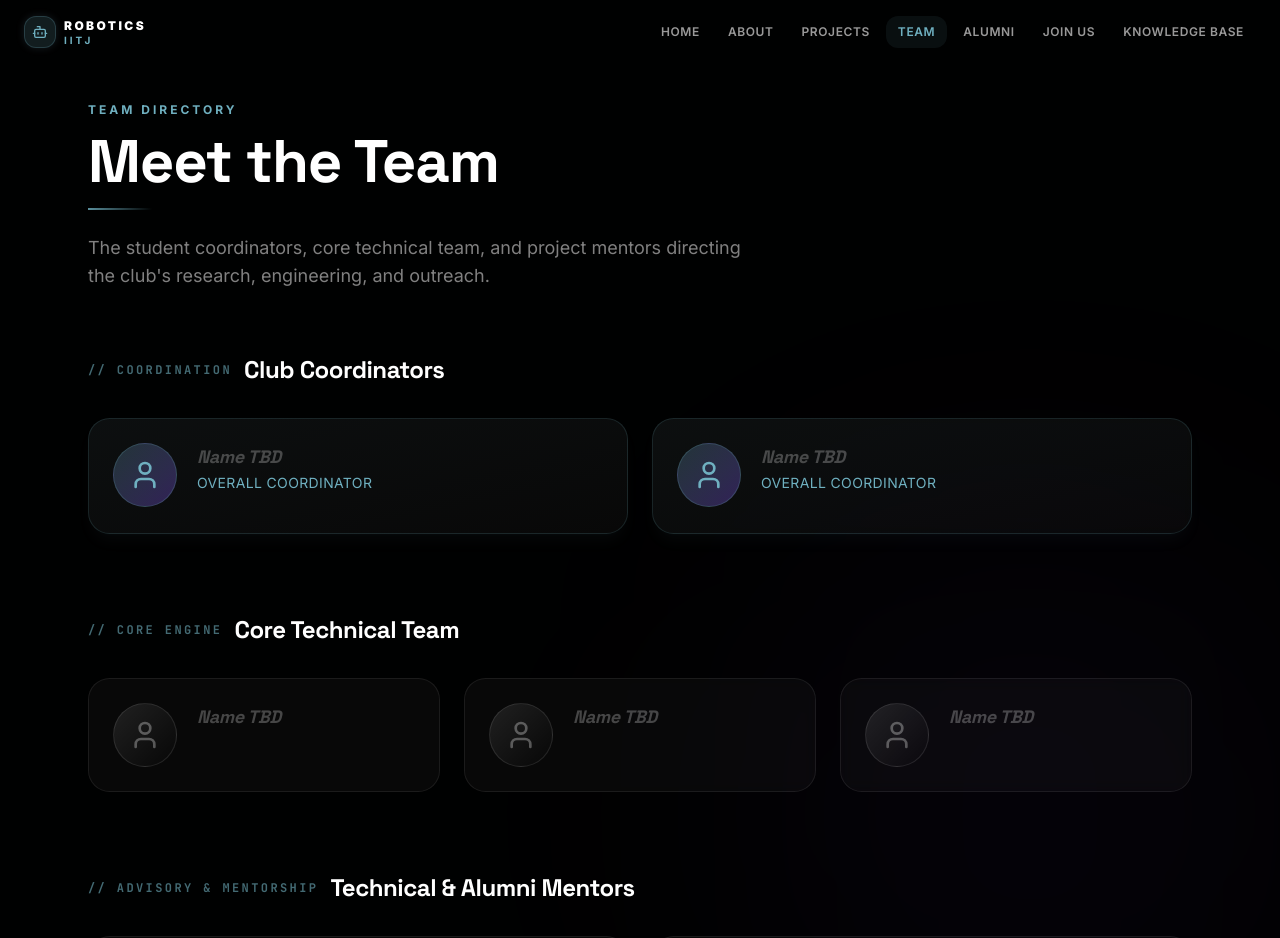
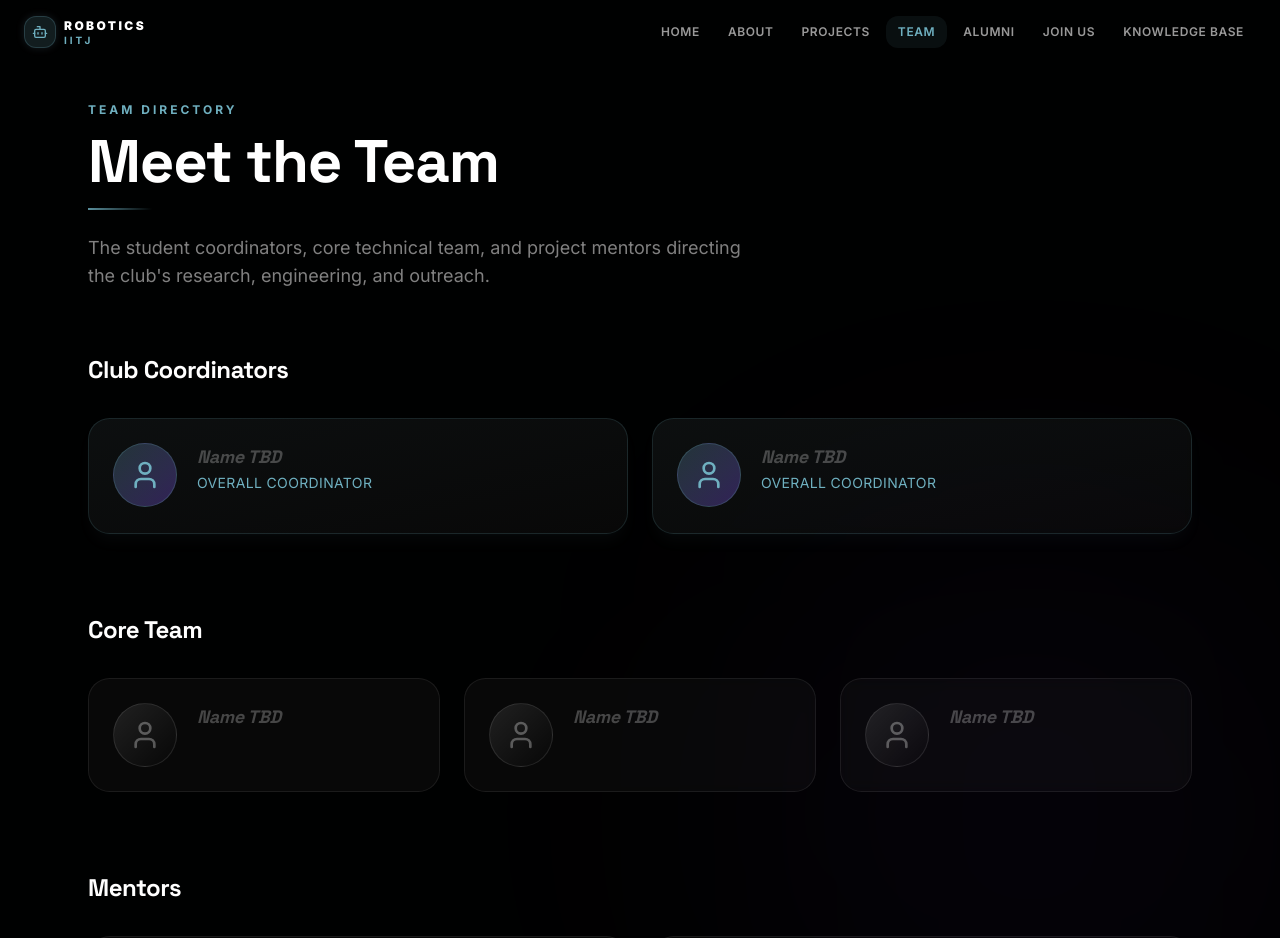
Before and after one commit to RoboticsClubIITJ/RoboticsClubIITJ.github.io, a Next.js app: page /team in a window 1280 px wide. Shown: the top 938 px of the page. Built offline with nearby package versions, Linux system fonts and the light colour scheme.

Commit message:
style: remove prefix labels from team section headers

```diff
--- a/src/app/team/page.tsx
+++ b/src/app/team/page.tsx
@@ -7,13 +7,13 @@ import Link from 'next/link';
 
 const GithubIcon = () => (
   <svg viewBox="0 0 24 24" fill="currentColor" className="w-3.5 h-3.5">
-    <path d="M12 0c-6.626 0-12 5.373-12 12 0 5.302 3.438 9.8 8.207 11.387.599.111.793-.261.793-.577v-2.234c-3.338.726-4.033-1.416-4.033-1.416-.546-1.387-1.333-1.756-1.333-1.756-1.089-.745.083-.729.083-.729 1.205.084 1.839 1.237 1.839 1.237 1.07 1.834 2.807 1.304 3.492.997.107-.775.418-1.305.762-1.604-2.665-.305-5.467-1.334-5.467-5.931 0-1.311.469-2.381 1.236-3.221-.124-.303-.535-1.524.117-3.176 0 0 1.008-.322 3.301 1.23.957-.266 1.983-.399 3.003-.404 1.02.005 2.047.138 3.006.404 2.291-1.552 3.297-1.23 3.297-1.23.653 1.653.242 2.874.118 3.176.77.84 1.235 1.911 1.235 3.221 0 4.609-2.807 5.624-5.479 5.921.43.372.823 1.102.823 2.222v3.293c0 .319.192.694.801.576 4.765-1.589 8.199-6.086 8.199-11.386 0-6.627-5.373-12-12-12z"/>
+    <path d="M12 0c-6.626 0-12 5.373-12 12 0 5.302 3.438 9.8 8.207 11.387.599.111.793-.261.793-.577v-2.234c-3.338.726-4.033-1.416-4.033-1.416-.546-1.387-1.333-1.756-1.333-1.756-1.089-.745.083-.729.083-.729 1.205.084 1.839 1.237 1.839 1.237 1.07 1.834 2.807 1.304 3.492.997.107-.775.418-1.305.762-1.604-2.665-.305-5.467-1.334-5.467-5.931 0-1.311.469-2.381 1.236-3.221-.124-.303-.535-1.524.117-3.176 0 0 1.008-.322 3.301 1.23.957-.266 1.983-.399 3.003-.404 1.02.005 2.047.138 3.006.404 2.291-1.552 3.297-1.23 3.297-1.23.653 1.653.242 2.874.118 3.176.77.84 1.235 1.911 1.235 3.221 0 4.609-2.807 5.624-5.479 5.921.43.372.823 1.102.823 2.222v3.293c0 .319.192.694.801.576 4.765-1.589 8.199-6.086 8.199-11.386 0-6.627-5.373-12-12-12z" />
   </svg>
 );
 
 const LinkedinIcon = () => (
   <svg viewBox="0 0 24 24" fill="currentColor" className="w-3.5 h-3.5">
-    <path d="M20.447 20.452h-3.554v-5.569c0-1.328-.027-3.037-1.852-3.037-1.853 0-2.136 1.445-2.136 2.939v5.667H9.351V9h3.414v1.561h.046c.477-.9 1.637-1.85 3.37-1.85 3.601 0 4.267 2.37 4.267 5.455v6.286zM5.337 7.433a2.062 2.062 0 01-2.063-2.065 2.064 2.064 0 112.063 2.065zm1.782 13.019H3.555V9h3.564v11.452zM22.225 0H1.771C.792 0 0 .774 0 1.729v20.542C0 23.227.792 24 1.771 24h20.451C23.2 24 24 23.227 24 22.271V1.729C24 .774 23.2 0 22.222 0h.003z"/>
+    <path d="M20.447 20.452h-3.554v-5.569c0-1.328-.027-3.037-1.852-3.037-1.853 0-2.136 1.445-2.136 2.939v5.667H9.351V9h3.414v1.561h.046c.477-.9 1.637-1.85 3.37-1.85 3.601 0 4.267 2.37 4.267 5.455v6.286zM5.337 7.433a2.062 2.062 0 01-2.063-2.065 2.064 2.064 0 112.063 2.065zm1.782 13.019H3.555V9h3.564v11.452zM22.225 0H1.771C.792 0 0 .774 0 1.729v20.542C0 23.227.792 24 1.771 24h20.451C23.2 24 24 23.227 24 22.271V1.729C24 .774 23.2 0 22.222 0h.003z" />
   </svg>
 );
 
@@ -24,18 +24,16 @@ const MemberCard = ({ member, index, highlight = false }: { member: any, index:
       whileInView={{ opacity: 1, y: 0 }}
       viewport={{ once: true }}
       transition={{ duration: 0.5, delay: index * 0.05 }}
-      className={`p-6 rounded-2xl border bg-white/3 backdrop-blur-sm transition-all duration-300 ${
-        highlight
+      className={`p-6 rounded-2xl border bg-white/3 backdrop-blur-sm transition-all duration-300 ${highlight
           ? 'border-cyan-500/20 hover:border-cyan-500/40 bg-gradient-to-br from-cyan-500/5 to-transparent shadow-lg shadow-cyan-500/5'
           : 'border-white/8 hover:border-violet-500/20'
-      }`}
+        }`}
     >
       <div className="flex items-start gap-5">
-        <div className={`w-16 h-16 rounded-full border overflow-hidden flex items-center justify-center flex-shrink-0 ${
-          highlight
+        <div className={`w-16 h-16 rounded-full border overflow-hidden flex items-center justify-center flex-shrink-0 ${highlight
             ? 'bg-gradient-to-br from-cyan-500/30 to-violet-500/30 border-cyan-500/30 text-cyan-400'
             : 'bg-gradient-to-br from-white/10 to-transparent border-white/10 text-white/30'
-        }`}>
+          }`}>
           {member.image ? (
             <img
               src={member.image}
@@ -97,10 +95,7 @@ export default function TeamPage() {
 
         {/* Coordinators Section */}
         <div className="mb-20">
-          <div className="flex items-center gap-3 mb-8">
-            <span className="text-xs font-bold tracking-[0.2em] text-cyan-400/60 uppercase font-mono">// COORDINATION</span>
-            <h2 className="text-2xl font-bold text-white">Club Coordinators</h2>
-          </div>
+          <h2 className="text-2xl font-bold text-white mb-8">Club Coordinators</h2>
           <div className="grid grid-cols-1 md:grid-cols-2 gap-6">
             {coordinators.map((member, i) => (
               <MemberCard key={member.id} member={member} index={i} highlight={true} />
@@ -110,10 +105,7 @@ export default function TeamPage() {
 
         {/* Core Team Section */}
         <div className="mb-20">
-          <div className="flex items-center gap-3 mb-8">
-            <span className="text-xs font-bold tracking-[0.2em] text-cyan-400/60 uppercase font-mono">// CORE ENGINE</span>
-            <h2 className="text-2xl font-bold text-white">Core Technical Team</h2>
-          </div>
+          <h2 className="text-2xl font-bold text-white mb-8">Core Team</h2>
           <div className="grid grid-cols-1 sm:grid-cols-2 md:grid-cols-3 gap-6">
             {coreTeam.map((member, i) => (
               <MemberCard key={member.id} member={member} index={i} />
@@ -123,10 +115,7 @@ export default function TeamPage() {
 
         {/* Mentors Section */}
         <div className="mb-20">
-          <div className="flex items-center gap-3 mb-8">
-            <span className="text-xs font-bold tracking-[0.2em] text-cyan-400/60 uppercase font-mono">// ADVISORY & MENTORSHIP</span>
-            <h2 className="text-2xl font-bold text-white">Technical & Alumni Mentors</h2>
-          </div>
+          <h2 className="text-2xl font-bold text-white mb-8">Mentors</h2>
           <div className="grid grid-cols-1 sm:grid-cols-2 md:grid-cols-2 gap-6">
             {mentors.map((member, i) => (
               <MemberCard key={member.id} member={member} index={i} />
```
